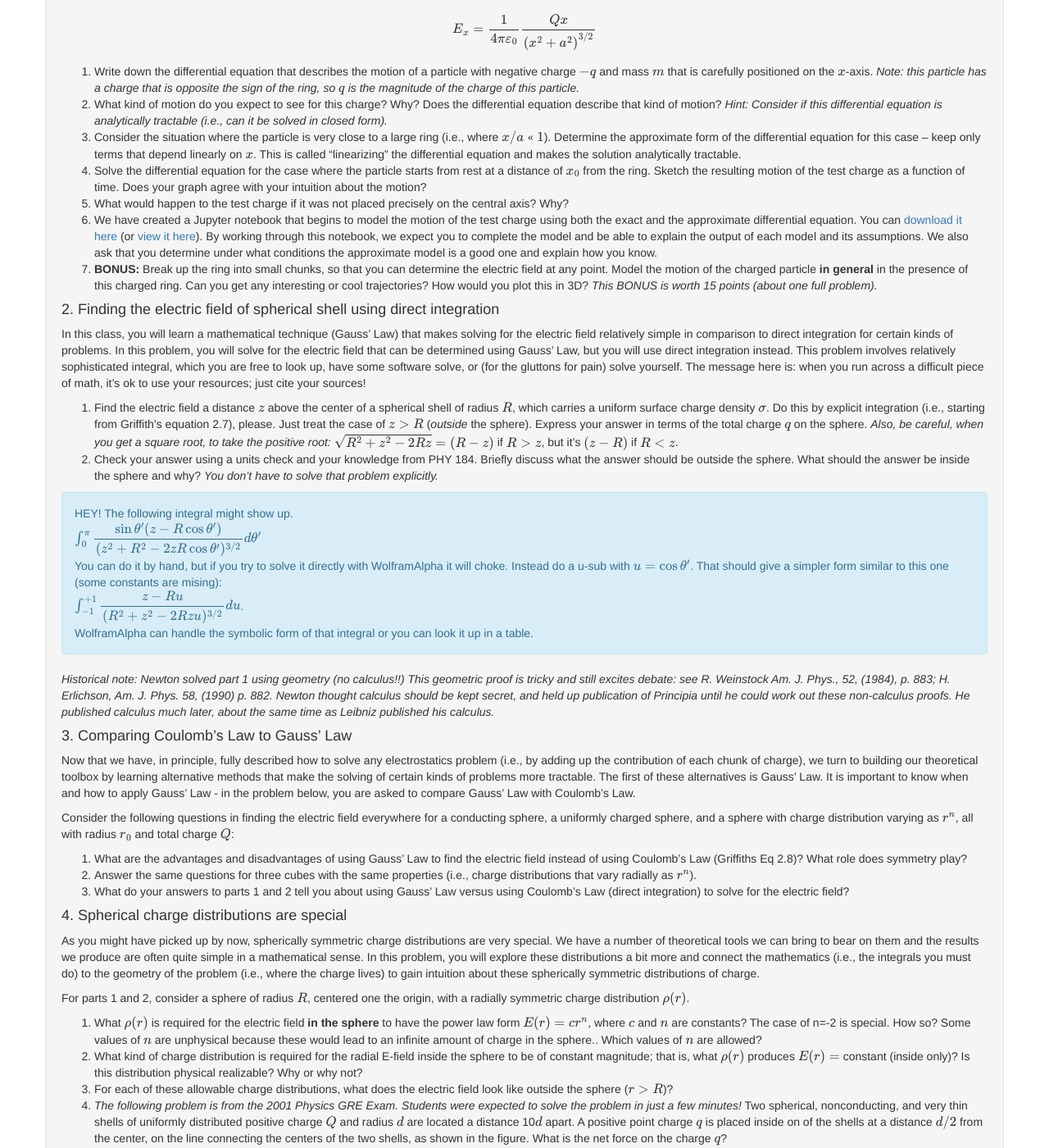
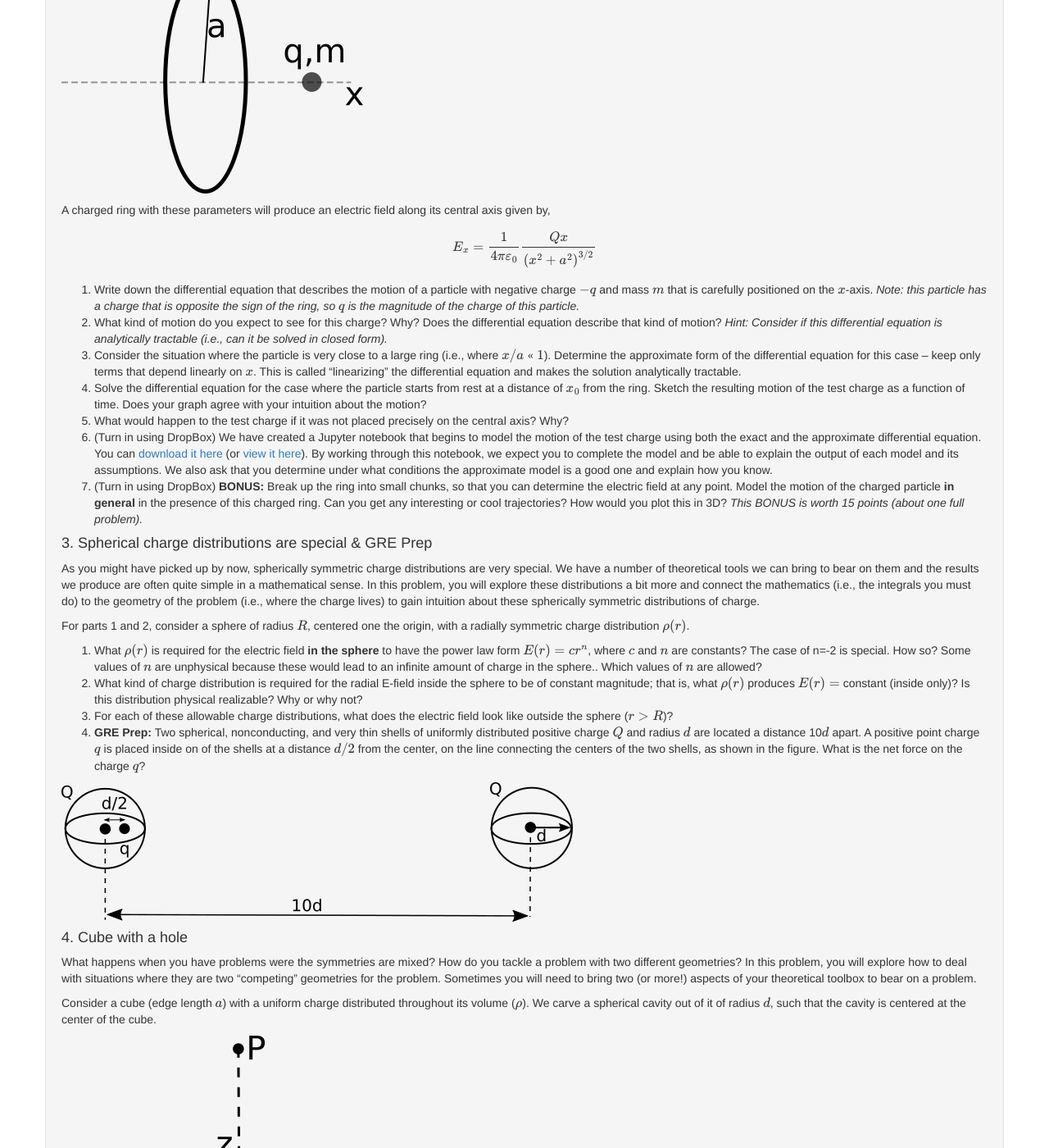
Before and after one commit to dannycab/phy481msu_f2019, a Jekyll site: the page built from assignments/homework3.md, in a window 1280 px wide and 1400 px high, scrolled down 729 px. Shown: the whole window at 82% size. Built offline with Jekyll 4.4.1, drawn with Linux system fonts in a browser that asks for light colours; formulas are drawn with MathJax 3; some of the changed text lies outside the part shown.

Commit message:
homework 3 written

```diff
--- a/assignments/homework3.md
+++ b/assignments/homework3.md
@@ -25,37 +35,10 @@ $$E_x = \dfrac{1}{4\pi\varepsilon_0}\dfrac{Qx}{\left(x^2+a^2\right)^{3/2}}$$
 3. Consider the situation where the particle is very close to a large ring (i.e., where $x/a\;<<\;1$). Determine the approximate form of the differential equation for this case -- keep only terms that depend linearly on $x$. This is called "linearizing" the differential equation and makes the solution analytically tractable.
 4. Solve the differential equation for the case where the particle starts from rest at a distance of $x_0$ from the ring. Sketch the resulting motion of the test charge as a function of time. Does your graph agree with your intuition about the motion?
 5. What would happen to the test charge if it was not placed precisely on the central axis? Why?
-6. We have created a Jupyter notebook that begins to model the motion of the test charge using both the exact and the approximate differential equation. You can [download it here](../jupyter/HW3-MotionOfTestCharge.ipynb) (or [view it here](https://github.com/dannycab/phy481msu_f2019/blob/master/jupyter/HW3-MotionOfTestCharge.ipynb)). By working through this notebook, we expect you to complete the model and be able to explain the output of each model and its assumptions. We also ask that you determine under what conditions the approximate model is a good one and explain how you know.
-7. **BONUS:** Break up the ring into small chunks, so that you can determine the electric field at any point. Model the motion of the charged particle **in general** in the presence of this charged ring. Can you get any interesting or cool trajectories? How would you plot this in 3D? *This BONUS is worth 15 points (about one full problem).*
+6. (Turn in using DropBox) We have created a Jupyter notebook that begins to model the motion of the test charge using both the exact and the approximate differential equation. You can [download it here](../jupyter/HW3-MotionOfTestCharge.ipynb) (or [view it here](https://github.com/dannycab/phy481msu_f2019/blob/master/jupyter/HW3-MotionOfTestCharge.ipynb)). By working through this notebook, we expect you to complete the model and be able to explain the output of each model and its assumptions. We also ask that you determine under what conditions the approximate model is a good one and explain how you know.
+7. (Turn in using DropBox) **BONUS:** Break up the ring into small chunks, so that you can determine the electric field at any point. Model the motion of the charged particle **in general** in the presence of this charged ring. Can you get any interesting or cool trajectories? How would you plot this in 3D? *This BONUS is worth 15 points (about one full problem).*
 
-
-#### 2. Finding the electric field of spherical shell using direct integration
-
-In this class, you will learn a mathematical technique (Gauss' Law) that makes solving for the electric field relatively simple in comparison to direct integration for certain kinds of problems. In this problem, you will solve for the electric field that can be determined using Gauss' Law, but you will use direct integration instead. This problem involves relatively sophisticated integral, which you are free to look up, have some software solve, or (for the gluttons for pain) solve yourself. The message here is: when you run across a difficult piece of math, it's ok to use your resources; just cite your sources!
-
-1. Find the electric field a distance $z$ above the center of a spherical shell  of radius $R$, which carries a uniform surface charge density $\sigma$. Do this by explicit integration (i.e., starting from Griffith's equation 2.7), please. Just treat the case of $z > R$ (*outside* the sphere). Express your answer in terms of the total charge $q$ on the sphere. *Also, be careful, when you get a square root, to take the positive root:* $\sqrt{R^2 + z^2 - 2Rz}=(R-z)$ if $R>z$, but it's $(z-R)$ if $R<z$.
-2. Check your answer using a units check and your knowledge from PHY 184. Briefly discuss what the answer should be outside the sphere. What should the answer be inside the sphere and why? *You don't have to solve that problem explicitly.*
-
-<div class="alert alert-info" role="alert">HEY! The following integral might show up.<br>
-
-$\int_0^{\pi} \dfrac{\sin \theta' (z-R\cos\theta')}{(z^2 + R^2 -2zR\cos\theta')^{3/2}}d\theta'$<br>
-You can do it by hand, but if you try to solve it directly with WolframAlpha it will choke. Instead do a u-sub with $u=\cos \theta'$. That should give a simpler form similar to this one (some constants are mising):<br>
-$\int_{-1}^{+1} \dfrac{z-Ru}{(R^2+z^2-2Rzu)^{3/2}}du$.<br>
-WolframAlpha can handle the symbolic form of that integral or you can look it up in a table.</div>
-
-*Historical note: Newton solved part 1 using geometry (no calculus!!) This geometric proof is tricky and still excites debate: see R. Weinstock Am. J. Phys., 52, (1984), p. 883; H. Erlichson, Am. J. Phys. 58, (1990) p. 882. Newton thought calculus should be kept secret, and held up publication of Principia until he could work out these non-calculus proofs. He published calculus much later, about the same time as Leibniz published his calculus.*
-
-#### 3. Comparing Coulomb's Law to Gauss' Law
-
-Now that we have, in principle, fully described how to solve any electrostatics problem (i.e., by adding up the contribution of each chunk of charge), we turn to building our theoretical toolbox by learning alternative methods that make the solving of certain kinds of problems more tractable. The first of these alternatives is Gauss' Law. It is important to know when and how to apply Gauss' Law - in the problem below, you are asked to compare Gauss' Law with Coulomb's Law.
-
-Consider the following questions in finding the electric field everywhere for a conducting sphere, a uniformly charged sphere, and a sphere with charge distribution varying as $r^n$, all with radius $r_0$ and total charge $Q$:
-
-1. What are the advantages and disadvantages of using Gauss' Law to find the electric field instead of using Coulomb's Law (Griffiths Eq 2.8)?  What role does symmetry play?
-2. Answer the same questions for three cubes with the same properties (i.e., charge distributions that vary radially as $r^n$).
-3. What do your answers to parts 1 and 2 tell you about using Gauss' Law versus using Coulomb's Law (direct integration) to solve for the electric field?
-
-#### 4. Spherical charge distributions are special
+#### 3. Spherical charge distributions are special & GRE Prep
 
 As you might have picked up by now, spherically symmetric charge distributions are very special. We have a number of theoretical tools we can bring to bear on them and the results we produce are often quite simple in a mathematical sense. In this problem, you will explore these distributions a bit more and connect the mathematics (i.e., the integrals you must do) to the geometry of the problem (i.e., where the charge lives) to gain intuition about these spherically symmetric distributions of charge.
 
@@ -64,11 +47,11 @@ For parts 1 and 2, consider a sphere of radius $R$, centered one the origin, wit
 1. What $\rho(r)$ is required for the electric field **in the sphere** to have the power law form $E(r) = cr^n$, where $c$ and $n$ are constants? The case of n=-2 is special. How so? Some values of $n$ are unphysical because these would lead to an infinite amount of charge in the sphere.. Which values of $n$ are allowed?
 2. What kind of charge distribution is required for the radial E-field inside the sphere to be of constant magnitude; that is, what $\rho(r)$ produces $E(r) = $ constant (inside only)? Is this distribution physical realizable? Why or why not?
 3. For each of these allowable charge distributions, what does the electric field look like outside the sphere ($r>R$)?
-4. *The following problem is from the 2001 Physics GRE Exam. Students were expected to solve the problem in just a few minutes!* Two spherical, nonconducting, and very thin shells of uniformly distributed positive charge $Q$ and radius $d$ are located a distance 10$d$ apart. A positive point charge $q$ is placed inside on of the shells at a distance $d/2$ from the center, on the line connecting the centers of the two shells, as shown in the figure. What is the net force on the charge $q$?
+4. **GRE Prep:** Two spherical, nonconducting, and very thin shells of uniformly distributed positive charge $Q$ and radius $d$ are located a distance 10$d$ apart. A positive point charge $q$ is placed inside on of the shells at a distance $d/2$ from the center, on the line connecting the centers of the two shells, as shown in the figure. What is the net force on the charge $q$?
 
 ![GRE Problem](./images/hw3/gre_problem.png "GRE Problem")
 
-#### 5. Cube with a hole
+#### 4. Cube with a hole
 
 What happens when you have problems were the symmetries are mixed? How do you tackle a problem with two different geometries? In this problem, you will explore how to deal with situations where they are two "competing" geometries for the problem. Sometimes you will need to bring two (or more!) aspects of your theoretical toolbox to bear on a problem.
 
@@ -91,7 +74,7 @@ $$\lambda(x) = \sum_{n=0}^{10} q_0 n^2\delta\left(x-\dfrac{n}{10}\right)$$
 1. Write a sentence or two describing the units of each term in the equation. (Don't forget the delta function!)
 2. What is the total charge on $x$-axis?
 
-#### 7. A rod with a hole drilled in it
+#### 6. A rod with a hole drilled in it
 
 Gauss' Law can be useful in situations where you want to determine the electric field in conceptually different physical spaces. In this problem, you will explore this using the example of a uniformly charged rod with a hole drilled through it.
 
```
Also changed, not shown: other parts of assignments/homework3.md (+12 -2 lines), assignments/list_of_assignments.md (+1 -0 lines), 5 other files.
